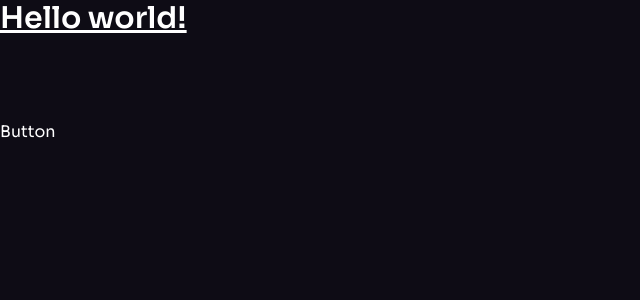
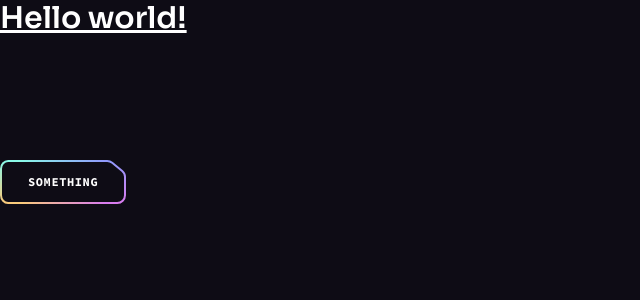
Before and after one commit to 1am-programmer/AI-landing-page, a React (Vite) app: page / in a window 1280 px wide. Shown: the top 300 px of the page, without its empty margins (0-640 px from the left). Built offline with nearby package versions, Linux system fonts and the light colour scheme.

Commit message:
Reuseable button component for button and link

```diff
--- a/src/components/Button.jsx
+++ b/src/components/Button.jsx
@@ -1,5 +1,26 @@
-const Button = () => {
-  return <div>Button</div>;
+import Buttonsvg from "../assets/svg/ButtonSvg";
+
+const Button = ({ className, href, onClick, children, px, white }) => {
+  const classes = `button relative inline-flex items-center justify-center transition-colors hover:text-color-1 h-11 ${
+    px || "px-7"
+  } ${white ? "text-n-8" : "text-n-1"}  ${className || ""}`;
+
+  const spanClasses = "relative Z-10";
+
+  const renderButton = () => (
+    <button className={classes}>
+      <span className={spanClasses}>{children}</span>
+      {Buttonsvg(white)}
+    </button>
+  );
+  const renderLink = () => (
+    <a href={href} className={classes}>
+      <span className={spanClasses}>{children}</span>
+      {Buttonsvg(white)}
+    </a>
+  );
+
+  return href ? renderLink() : renderButton();
 };
 
 export default Button;
```
